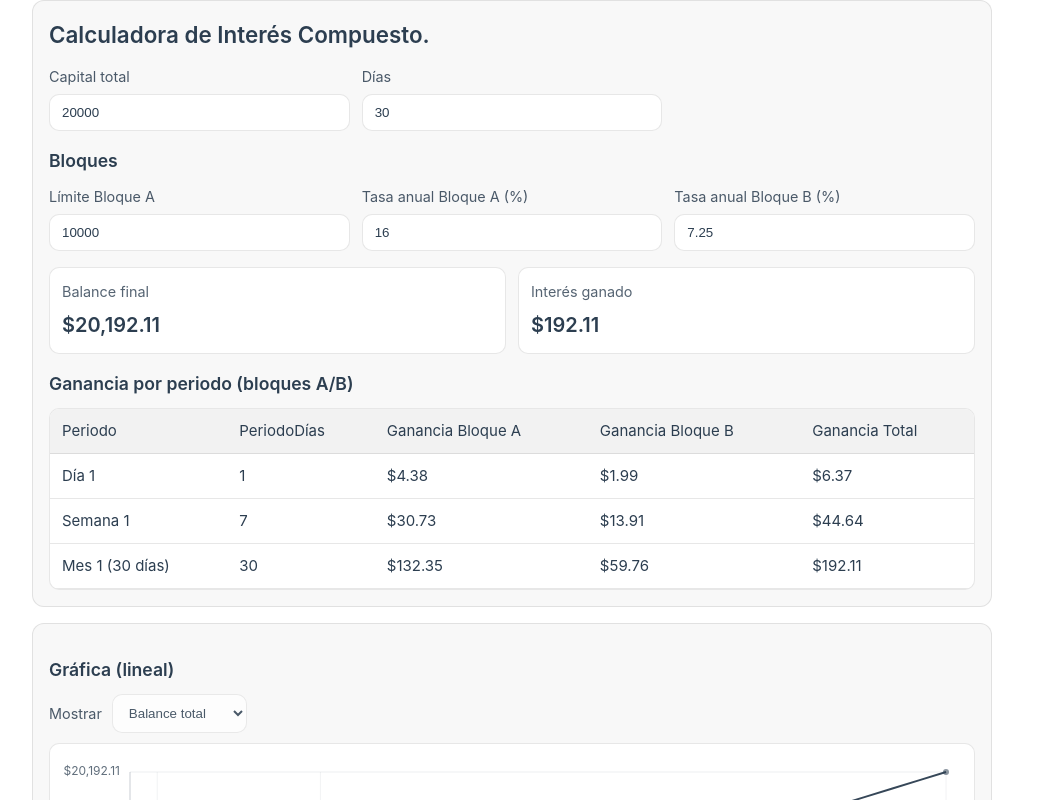
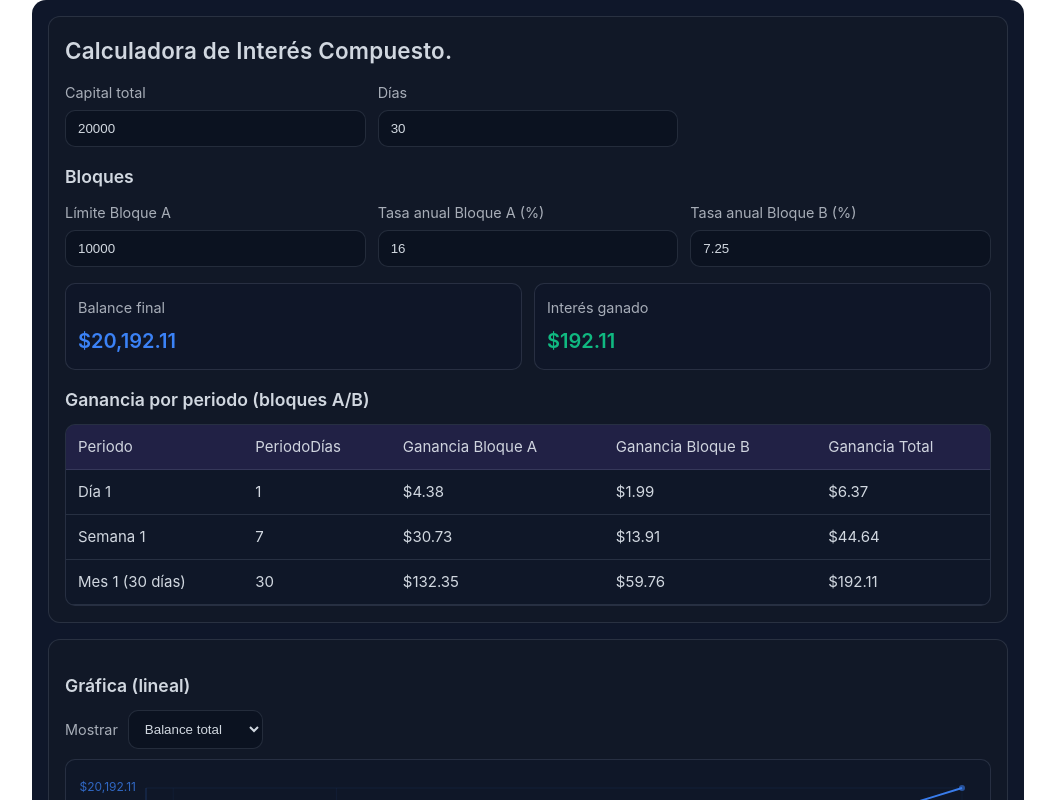
Before and after one commit to AndresGodinez/InvestmentCalculator, a Vue app: page / in a window 1280 px wide. Shown: the top 800 px of the page, without its empty margins (0-1055 px from the left). Built offline with nearby package versions, Linux system fonts and the light colour scheme; the HTML template or start-up script is replaced by a standard one.

Commit message:
fix: enhance styling and color variables in InterestCalculator component

```diff
--- a/src/components/InterestCalculator.vue
+++ b/src/components/InterestCalculator.vue
@@ -631,22 +631,37 @@ function onChartClick() {
 
 <style scoped>
 .page {
+  --ic-bg: #0f172a;
+  --ic-surface: #111827;
+  --ic-surface-2: #0b1220;
+  --ic-border: rgba(148, 163, 184, 0.18);
+  --ic-text: rgba(226, 232, 240, 0.92);
+  --ic-text-muted: rgba(226, 232, 240, 0.72);
+  --ic-primary: #3b82f6;
+  --ic-accent: #8b5cf6;
+  --ic-success: #10b981;
+
   width: 100%;
   display: grid;
   gap: 16px;
+  padding: 16px;
+  border-radius: 14px;
+  background: var(--ic-bg);
+  color: var(--ic-text);
 }
 
 .panel {
-  border: 1px solid var(--color-border);
+  border: 1px solid var(--ic-border);
   border-radius: 12px;
   padding: 16px;
-  background: var(--color-background-soft);
+  background: var(--ic-surface);
 }
 
 h1 {
   font-size: 1.4rem;
   font-weight: 600;
   margin-bottom: 12px;
+  letter-spacing: 0.2px;
 }
 
 h2 {
@@ -670,16 +685,23 @@ h2 {
 
 label {
   font-size: 0.9rem;
-  opacity: 0.85;
+  color: var(--ic-text-muted);
 }
 
 input,
 select {
-  border: 1px solid var(--color-border);
-  background: var(--color-background);
-  color: var(--color-text);
+  border: 1px solid var(--ic-border);
+  background: var(--ic-surface-2);
+  color: var(--ic-text);
   border-radius: 10px;
   padding: 10px 12px;
+  outline: none;
+}
+
+input:focus,
+select:focus {
+  border-color: rgba(59, 130, 246, 0.7);
+  box-shadow: 0 0 0 4px rgba(59, 130, 246, 0.18);
 }
 
 .summary {
@@ -690,28 +712,33 @@ select {
 }
 
 .summaryItem {
-  border: 1px solid var(--color-border);
+  border: 1px solid var(--ic-border);
   border-radius: 10px;
   padding: 12px;
-  background: var(--color-background);
+  background: rgba(15, 23, 42, 0.55);
 }
 
 .summaryLabel {
   font-size: 0.9rem;
-  opacity: 0.8;
+  color: var(--ic-text-muted);
 }
 
 .summaryValue {
   font-size: 1.25rem;
   font-weight: 600;
   margin-top: 6px;
+  color: var(--ic-primary);
+}
+
+.summaryItem:nth-child(2) .summaryValue {
+  color: var(--ic-success);
 }
 
 .tableWrap {
   overflow: auto;
-  border: 1px solid var(--color-border);
+  border: 1px solid var(--ic-border);
   border-radius: 10px;
-  background: var(--color-background);
+  background: rgba(15, 23, 42, 0.45);
 }
 
 table {
@@ -723,20 +750,37 @@ th,
 td {
   padding: 10px 12px;
   text-align: left;
-  border-bottom: 1px solid var(--color-border);
+  border-bottom: 1px solid var(--ic-border);
   white-space: nowrap;
 }
 
 thead th {
-  background: var(--color-background-mute);
+  background: rgba(139, 92, 246, 0.14);
+  color: rgba(226, 232, 240, 0.9);
 }
 
 .chartWrap {
   overflow: auto;
-  border: 1px solid var(--color-border);
+  border: 1px solid var(--ic-border);
   border-radius: 10px;
-  background: var(--color-background);
+  background: rgba(15, 23, 42, 0.45);
   padding: 12px;
+}
+
+.chartWrap svg {
+  color: var(--ic-primary);
+}
+
+.chartWrap polyline {
+  stroke: var(--ic-primary);
+}
+
+.chartWrap polyline[stroke-dasharray='4 4'] {
+  stroke: var(--ic-accent);
+}
+
+.chartWrap polyline[stroke-dasharray='2 6'] {
+  stroke: var(--ic-success);
 }
 
 .chartControls {
@@ -762,12 +806,12 @@ thead th {
   transform: translateX(12px);
   min-width: 240px;
   max-width: 280px;
-  border: 1px solid var(--color-border);
+  border: 1px solid var(--ic-border);
   border-radius: 10px;
-  background: var(--color-background);
+  background: rgba(15, 23, 42, 0.92);
   padding: 10px 12px;
   pointer-events: none;
-  box-shadow: 0 10px 22px rgba(0, 0, 0, 0.18);
+  box-shadow: 0 14px 28px rgba(0, 0, 0, 0.45);
 }
 
 .chartTooltipTitle {
@@ -791,7 +835,7 @@ thead th {
 
 .chartTooltipDivider {
   height: 1px;
-  background: var(--color-border);
+  background: var(--ic-border);
   margin: 8px 0;
   opacity: 0.8;
 }
```
